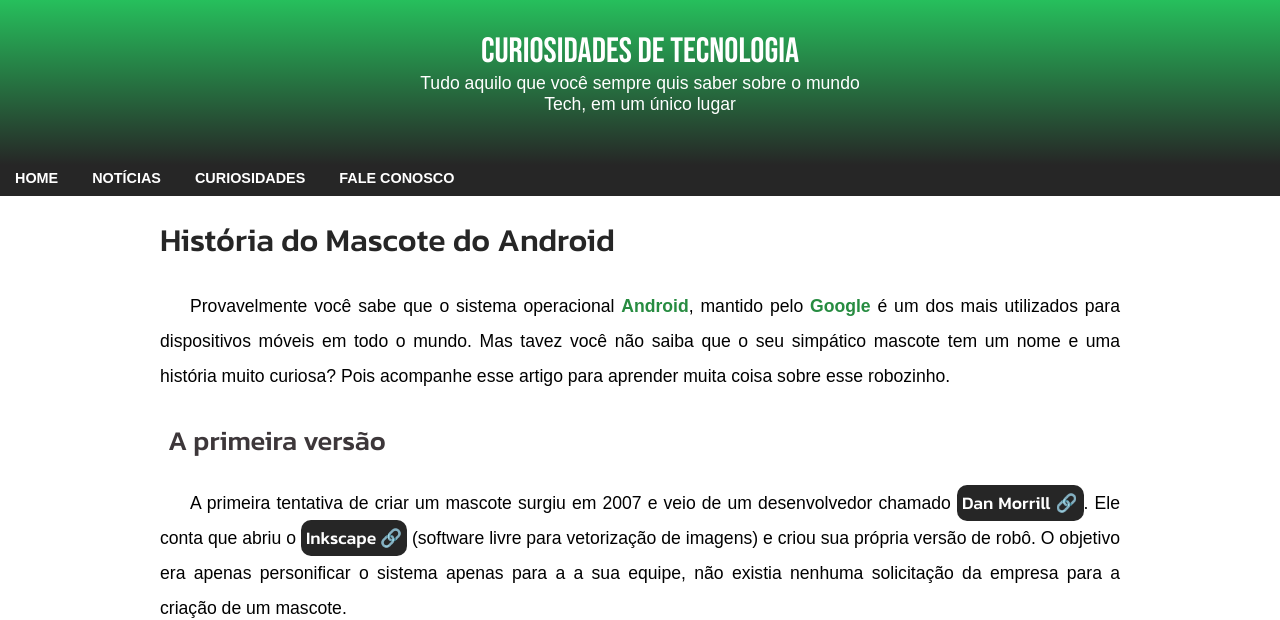
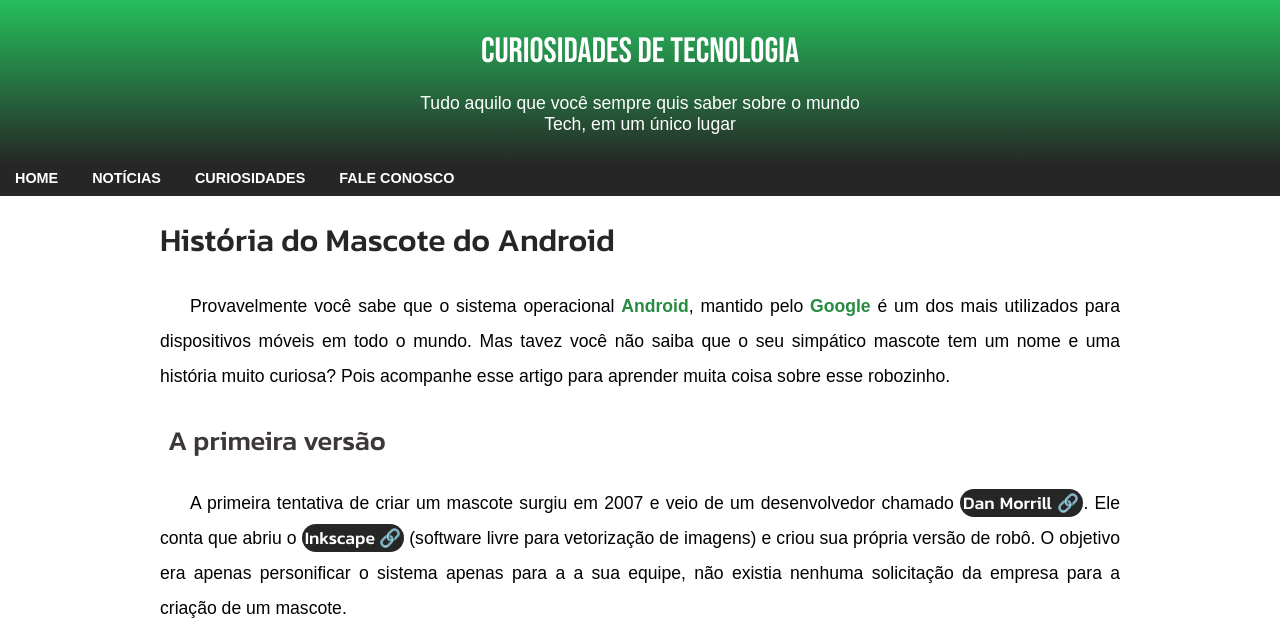
Before and after one commit to Kimberlly-Ribeiro/projeto-android, a plain HTML site: page index.html in a window 1280 px wide. Shown: the top 620 px of the page. Drawn offline with Linux system fonts and the light colour scheme.

Commit message:
Update style.css

```diff
--- a/estilo/style.css
+++ b/estilo/style.css
@@ -47,6 +47,7 @@
     color:var(--cor7);
     font-size: 2.2em;
     font-weight: normal;
+    padding-bottom:20px;
 
 }
 header p {
@@ -55,7 +56,7 @@
     font-size: 1.1em;
     max-width:500px;
     margin: auto;
-    padding: 0px 10px 50px 10px;
+    padding: 0px 10px 30px 10px;
 
 
 }
@@ -132,8 +133,8 @@
     text-decoration:none;
     color:var(--cor7);
     font-weight:normal;
-    padding: 5px;
-    border-radius: 10px;
+    padding: 1px 3px 1px 3px;
+    border-radius: 100px;
     font-family: var(--fonte-kanit);
 
 
```
